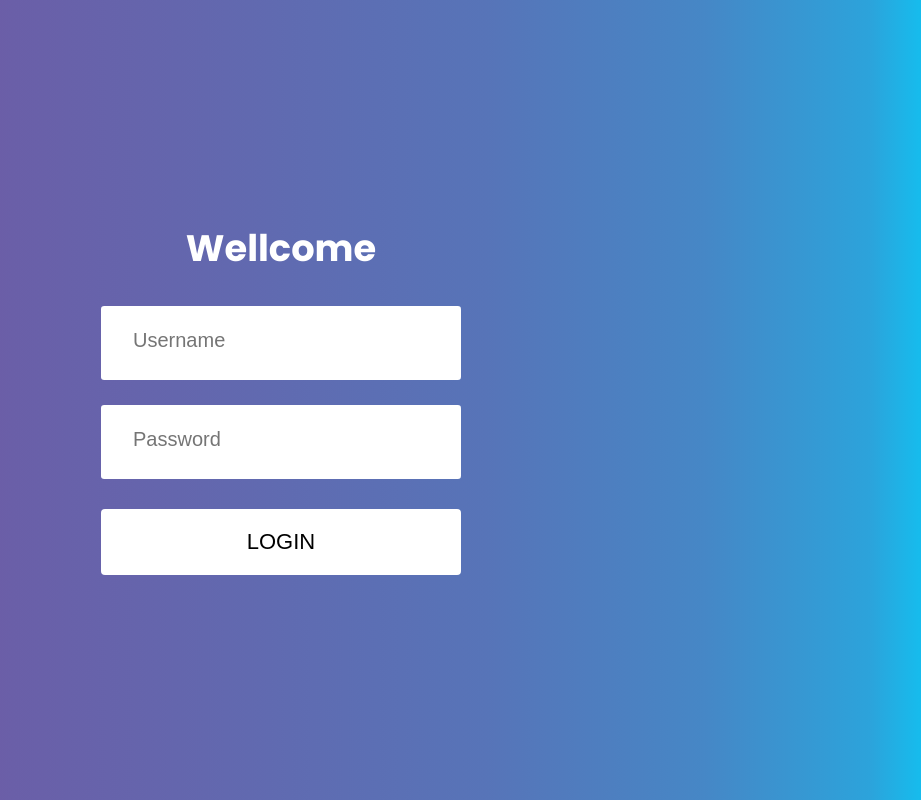
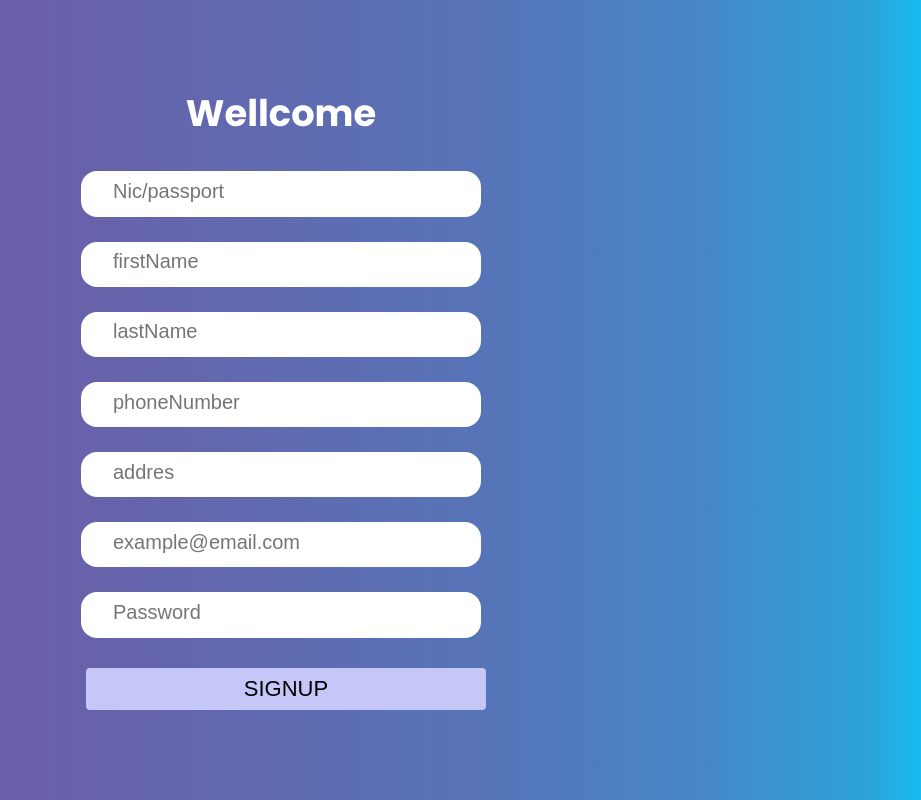
Before and after one commit to WIJETHUNGA-174/DBMS-project, a React (Create React App) app in the folder client/: page /signup in a window 1280 px wide. Shown: the whole page, without its empty margins (359-1280 px from the left). Built offline with nearby package versions, Linux system fonts and the light colour scheme.

Commit message:
added login page and signup page

```diff
--- a/client/package.json
+++ b/client/package.json
@@ -9,7 +9,7 @@
     "axios": "^1.1.3",
     "react": "^18.2.0",
     "react-dom": "^18.2.0",
-    "react-scripts": "5.0.1",
+    "react-scripts": "^5.0.1",
     "web-vitals": "^2.1.4"
   },
   "scripts": {
--- a/client/src/App.css
+++ b/client/src/App.css
@@ -175,11 +175,11 @@ width: 77%;
   color: #333;
   font-size: 1.2rem;
 	margin: 0 auto;
-  padding: 1.5rem 2rem;
-  border-radius: 0.2rem;
+  padding: 0.6rem 2rem;
+  border-radius: 1rem;
   background-color: rgb(255, 255, 255);
   border: none;
-  width: 90%;
+  width: 100%;
   display: block;
   border-bottom: 0.3rem solid transparent;
   transition: all 0.3s;
@@ -202,17 +202,17 @@ width: 77%;
 .button {
   border-radius: 4px;
   border: none;
-  background-color: white;
-  color: black;
+  background-color: rgb(196, 199, 247);
+  color: #000;
   text-align: center;
   text-transform: uppercase;
   font-size: 22px;
-  padding: 20px;
+  padding: 8px;
   width: 200px;
   transition: all 0.4s;
   cursor: pointer;
   margin: 5px;
-  width: 90%;
+  width: 100%;
 }
 .button span {
   cursor: pointer;
--- a/client/src/App.js
+++ b/client/src/App.js
@@ -3,9 +3,21 @@ import Header from './components/header/Header';
 import {  BrowserRouter as Router,  Switch,Route} from "react-router-dom";
 import Pages from './screens/Pages';
 import LoginForm from './components/header/loginform.jsx';
+import signupForm from './components/header/signupForm.jsx';
 
 function App() {
-  if (!localStorage.getItem('username')) return <LoginForm />;
+  if (!localStorage.getItem('email'))
+  return (
+    <>
+    <Router>
+
+      <Switch>
+        <Route exact path="/" component={LoginForm} />
+        <Route exact path="/signup" component={signupForm} />
+      </Switch>
+    </Router>
+    </>
+  );
   return (
     <div className='neww'>
 
--- a/client/src/components/header/Header.jsx
+++ b/client/src/components/header/Header.jsx
@@ -13,6 +13,6 @@ const Header = () => {
         <Navbar />
     </>
   )
-}
+};
 
 export default Header
--- a/client/src/components/header/loginform.jsx
+++ b/client/src/components/header/loginform.jsx
@@ -3,38 +3,44 @@ import axios from 'axios';
 
 
 const Modal = () => {
-  const [username, setUsername] = useState('');
+  const [email, setUsername] = useState('');
   const [password, setPassword] = useState('');
   const [error, setError] = useState('');
 
-  const handleSubmit = async (e) => {
-    e.preventDefault();
+  const login = () => {
+    axios.post("http://localhost:4000/login", {
+      email : email ,
+      password : password ,
+    }).then((response) => {
+      if(response.data.message) {
+        setError(response.data.message);
+      }else{
+        localStorage.setItem('email', email);
+        localStorage.setItem('password', password);
+        setError(response.data[0].FirstName);
+        window.location.reload();
+      }
+    })
+  };
 
-    const authObject = {'User-Name': username, 'User-Secret': password };
 
-    try {
-      await axios.get('http://localhost:4000/login', { headers: authObject });
 
-      localStorage.setItem('username', username);
-      localStorage.setItem('password', password);
-
-      window.location.reload();
-      setError('');
-    } catch (err) {
-      setError('Oops, incorrect credentials.');
-    }
-  };
 
   return (
     <div className="wrapper">
       <div className="form">
         <h1 className="title">Wellcome</h1>
-        <form onSubmit={handleSubmit}>
-          <input type="text" value={username} onChange={(e) => setUsername(e.target.value)} className="input" placeholder="Username" required />
+        <form >
+          <input type="text" value={email} onChange={(e) => setUsername(e.target.value)} className="input" placeholder="example@email.com" required />
           <input type="password" value={password} onChange={(e) => setPassword(e.target.value)} className="input" placeholder="Password" required />
-          <div align="center">
-            <button type="submit" className="button">
+          <div align="center" className='d_flex'>
+            <button onClick={login} type="submit" className="button">
               <span>Login</span>
+            </button>
+            <button className="button">
+              <span>
+              <a href='/signup'>SignUp</a>
+              </span>
             </button>
           </div>
         </form>
--- /dev/null
+++ b/client/src/components/header/signupForm.jsx
@@ -0,0 +1,66 @@
+/* eslint-disable react-hooks/rules-of-hooks */
+import { useState } from 'react';
+import axios from 'axios';
+import { Link } from 'react-router-dom';
+
+const signupForm = () => {
+
+    const [UserID, setUserID] = useState('');
+    const UserType = "user";
+    const [FirstName, setFirstName] = useState('');
+    const [LastName, setLastName] = useState('');
+    const [Phone, setPhoneNumber] = useState('');
+    const [Address, setAddres] = useState('');
+    const [error, setError] = useState('');
+    const [email, setEmail] = useState('');
+    const [password, setPassword] = useState('');
+
+    const signup = async(e) => {
+      e.preventDefault();
+      try{
+        axios.post("http://localhost:4000/signup", {
+            UserID : UserID,
+            UserType : UserType,
+            FirstName : FirstName,
+            LastName : LastName,
+            Phone : Phone,
+            Address : Address,
+            email : email,
+            password : password,
+        }).then((response) => {
+            if(response.data.message) {
+                setError(response.data.message);
+            }else{
+                setError(response.data[0].FirstName);
+            }
+        })
+      }catch(err){
+        console.log(err);
+      }
+    };
+
+  return (
+    <div className="wrapper">
+      <div className="form">
+        <h1 className="title">Wellcome</h1>
+        <form>
+          <input type="text" value={UserID} onChange={(e) => setUserID(e.target.value)} className="input" placeholder="Nic/passport" required />
+          <input type="firstName" value={FirstName} onChange={(e) => setFirstName(e.target.value)} className="input" placeholder="firstName " required />
+          <input type="lastName" value={LastName} onChange={(e) => setLastName(e.target.value)} className="input" placeholder="lastName" required />
+          <input type="phoneNumber" value={Phone} onChange={(e) => setPhoneNumber(e.target.value)} className="input" placeholder="phoneNumber" required />
+          <input type="addres" value={Address} onChange={(e) => setAddres(e.target.value)} className="input" placeholder="addres" required />
+          <input type="email" value={email} onChange={(e) => setEmail(e.target.value)} className="input" placeholder="example@email.com" required />
+          <input type="password" value={password} onChange={(e) => setPassword(e.target.value)} className="input" placeholder="Password" required />
+          <div align="center">
+            <button onClick={signup} className="button">
+              <Link to='/'><span>SignUp</span></Link>
+            </button>
+          </div>
+        </form>
+        <h1>{error}</h1>
+      </div>
+    </div>
+  );
+}
+
+export default signupForm;
```
Also changed, not shown: 2 other files (tests, documents, lock files or other folders).
